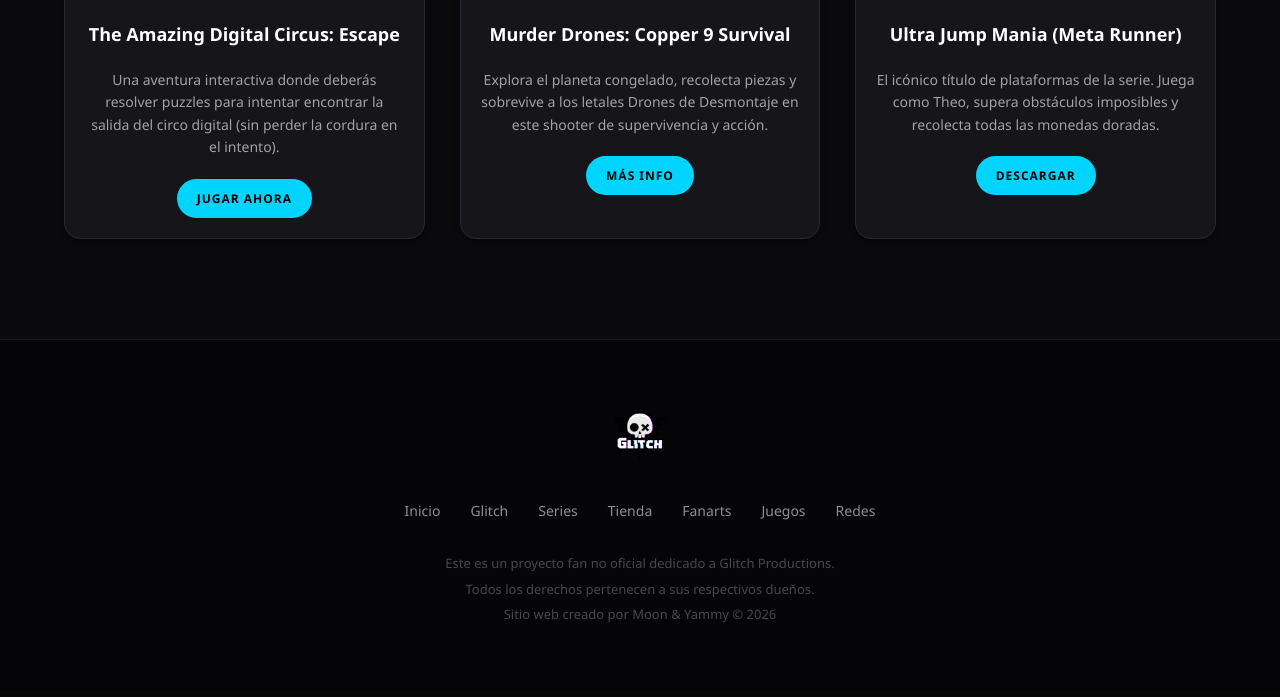
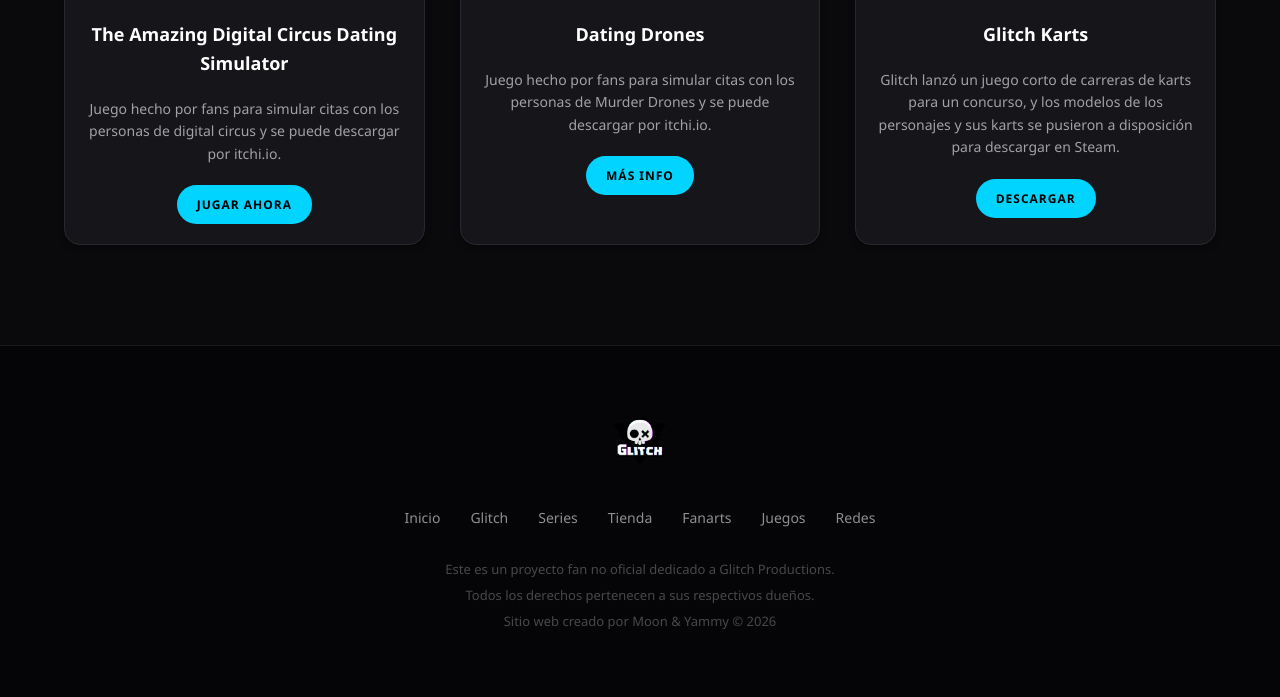
Before and after one commit to moonandlili/GlitchUniverse, a Flask app: page /pages/juegos in a window 1280 px wide. Shown: the part 554-1251 px from the top of the page. Before the commit the page ends 1176 px from the top, so only its background shows below. Run offline with Flask 3, Linux system fonts and the light colour scheme.

Commit message:
Version 1.2.0

```diff
--- a/Templates/pages/juegos.html
+++ b/Templates/pages/juegos.html
@@ -12,27 +12,27 @@
     <div class="cards" style="margin-top: 40px;">
 
         <div class="card">
-            <img src="{{ url_for('static', filename='img/banners/game1.png') }}" alt="Digital Circus Game">
-            <h3>The Amazing Digital Circus: Escape</h3>
-            <p>Una aventura interactiva donde deberás resolver puzzles para intentar encontrar la salida del circo digital (sin perder la cordura en el intento).</p>
+            <img src="https://her-trees.com/thumb/the-amazing-digital-dating-simulator.webp" alt="Digital Circus Game">
+            <h3>The Amazing Digital Circus Dating Simulator</h3>
+            <p>Juego hecho por fans para simular citas con los personas de digital circus y se puede descargar por itchi.io.</p>
             <div style="padding: 0 20px 20px; text-align: center;">
                 <a href="#" class="button" style="padding: 10px 20px; font-size: 12px;">Jugar Ahora</a>
             </div>
         </div>
 
         <div class="card">
-            <img src="{{ url_for('static', filename='img/banners/game2.png') }}" alt="Murder Drones Game">
-            <h3>Murder Drones: Copper 9 Survival</h3>
-            <p>Explora el planeta congelado, recolecta piezas y sobrevive a los letales Drones de Desmontaje en este shooter de supervivencia y acción.</p>
+            <img src="https://external.ffdo24-3.fna.fbcdn.net/emg1/v/t13/7727695602125983983?url=https%3A%2F%2Fencrypted-tbn0.gstatic.com%2Fimages%3Fq%3Dtbn%3AANd9GcSu2qy0s1SLm2tUtmsuXjMBpGhyWrq1s3o3i4c2P0uRhc5i-5CLsU3BQCI%26s%3D10&fb_obo=1&utld=gstatic.com&stp=c0.5000x0.5000f_dst-emg0_p595x310_q75_tt6&_nc_gid=6g3XVwCUNH94WAhRa1TYdQ&_nc_oc=AdqDbv8hweV0HfEsQLSarxdebOcHoiPLYiEapARw8T3CRRM_rUOQdgyNv4g-YWmFf4g&ccb=13-1&oh=06_Q3_BAZ0oFl79C3GAqhKECrB1k6DbfyG7fv8tnLnmNuiOuJf0&oe=6A5C5F47&_nc_sid=c24604" alt="Murder Drones Game">
+            <h3>Dating Drones</h3>
+            <p>Juego hecho por fans para simular citas con los personas de Murder Drones y se puede descargar por itchi.io.</p>
             <div style="padding: 0 20px 20px; text-align: center;">
                 <a href="#" class="button" style="padding: 10px 20px; font-size: 12px;">Más Info</a>
             </div>
         </div>
 
         <div class="card">
-            <img src="{{ url_for('static', filename='img/banners/game1.png') }}" alt="Meta Runner Game">
-            <h3>Ultra Jump Mania (Meta Runner)</h3>
-            <p>El icónico título de plataformas de la serie. Juega como Theo, supera obstáculos imposibles y recolecta todas las monedas doradas.</p>
+            <img src="https://external.ffdo24-3.fna.fbcdn.net/emg1/v/t13/3915332768936251324?url=https%3A%2F%2Fencrypted-tbn0.gstatic.com%2Fimages%3Fq%3Dtbn%3AANd9GcS7NSvK0mrfP-KzuMtZPOwiFx-pwK1kNjOILyUmCboql1ffJhqB-9AoWwM%26s%3D10&fb_obo=1&utld=gstatic.com&stp=c0.5000x0.5000f_dst-emg0_p636x332_q75_tt6&_nc_gid=6g3XVwCUNH94WAhRa1TYdQ&_nc_oc=AdpLArFMcCGITOc_tt7A8eqDNZwR_fGPQrLiWjTJJRRk2dOWQAPvdSWzcX1cdBkT-d0&ccb=13-1&oh=06_Q3_BATCDKy1EiUNrmjp3EaMkSMdXUc5uYcHtPShpGQqaPEx0&oe=6A5C52FB&_nc_sid=c24604" alt="Meta Runner Game">
+            <h3>Glitch Karts</h3>
+            <p>Glitch lanzó un juego corto de carreras de karts para un concurso, y los modelos de los personajes y sus karts se pusieron a disposición para descargar en Steam.</p>
             <div style="padding: 0 20px 20px; text-align: center;">
                 <a href="#" class="button" style="padding: 10px 20px; font-size: 12px;">Descargar</a>
             </div>
--- a/Templates/series/tadc/people/creators/creators.html
+++ b/Templates/series/tadc/people/creators/creators.html
@@ -20,7 +20,7 @@
     <div class="persona" style="background: #111115; border-radius: 16px; border-left: 4px solid #00d4ff; padding: 35px; box-shadow: 0 4px 15px rgba(0,0,0,0.4); text-align: left; display: flex; flex-direction: row; gap: 30px; align-items: flex-start; margin-bottom: 50px;">
 
         <div style="flex-shrink: 0; text-align: center;">
-            <img src="{{ url_for('static', filename='img/people/tadc/gooseworx.png') }}" alt="Gooseworx" style="width: 180px; height: 180px; border-radius: 50%; object-fit: cover; border: 3px solid #00d4ff; box-shadow: 0 0 20px rgba(0, 212, 255, 0.2);">
+            <img src="https://encrypted-tbn0.gstatic.com/images?q=tbn%3AANd9GcRn1hclb5tpzWxD4YvDEsAIT6VgLe6ZMUkqoNYBAf5dUQ&s=10" alt="Gooseworx" style="width: 180px; height: 180px; border-radius: 50%; object-fit: cover; border: 3px solid #00d4ff; box-shadow: 0 0 20px rgba(0, 212, 255, 0.2);">
         </div>
 
         <div style="flex-grow: 1;">
--- a/Templates/series/tadc/people/productores/productores.html
+++ b/Templates/series/tadc/people/productores/productores.html
@@ -26,7 +26,7 @@
         <div class="prod-card" style="background: #111115; border-radius: 16px; border-left: 4px solid #00ffaa; padding: 25px; box-shadow: 0 4px 15px rgba(0,0,0,0.4); text-align: left; display: flex; flex-direction: column; justify-content: space-between; height: 100%;">
             <div>
                 <div style="display: flex; gap: 15px; align-items: center; margin-bottom: 15px;">
-                    <img src="{{ url_for('static', filename='img/people/tadc/kevin_lerdwichagul.png') }}" alt="Kevin Lerdwichagul" style="width: 70px; height: 70px; border-radius: 50%; object-fit: cover; border: 2px solid #00ffaa;">
+                    <img src="https://encrypted-tbn0.gstatic.com/images?q=tbn%3AANd9GcRIVhWu3Zzrdku49ElT-MQhT4ryOGxaaq6trwHdey9MqA&s=10" alt="Kevin Lerdwichagul" style="width: 70px; height: 70px; border-radius: 50%; object-fit: cover; border: 2px solid #00ffaa;">
                     <div>
                         <h2 style="font-size: 20px; color: #fff; margin: 0; font-weight: 700;">Kevin Lerdwichagul</h2>
                         <p style="color: #00ffaa; margin: 0; font-size: 13px; font-weight: 600; text-transform: uppercase;">CEO y Productor Ejecutivo</p>
@@ -41,7 +41,7 @@
         <div class="prod-card" style="background: #111115; border-radius: 16px; border-left: 4px solid #00ffaa; padding: 25px; box-shadow: 0 4px 15px rgba(0,0,0,0.4); text-align: left; display: flex; flex-direction: column; justify-content: space-between; height: 100%;">
             <div>
                 <div style="display: flex; gap: 15px; align-items: center; margin-bottom: 15px;">
-                    <img src="{{ url_for('static', filename='img/people/tadc/luke_lerdwichagul.png') }}" alt="Luke Lerdwichagul" style="width: 70px; height: 70px; border-radius: 50%; object-fit: cover; border: 2px solid #00ffaa;">
+                    <img src="https://static.wikia.nocookie.net/knights-of-guinevere/images/a/a7/Luke_Portrait_Shot.jpg/revision/latest/thumbnail/width/360/height/360?cb=20250118131921" alt="Luke Lerdwichagul" style="width: 70px; height: 70px; border-radius: 50%; object-fit: cover; border: 2px solid #00ffaa;">
                     <div>
                         <h2 style="font-size: 20px; color: #fff; margin: 0; font-weight: 700;">Luke Lerdwichagul</h2>
                         <p style="color: #00ffaa; margin: 0; font-size: 13px; font-weight: 600; text-transform: uppercase;">Director Creativo de Glitch</p>
--- a/Templates/series/tadc/redes.html
+++ b/Templates/series/tadc/redes.html
@@ -6,7 +6,7 @@
 <section class="contenido" style="text-align: center;">
 
     <div style="width: 100%; max-width: 950px; margin: 20px auto; overflow: hidden; border-radius: 16px; box-shadow: 0 4px 15px rgba(0,0,0,0.5);">
-        <img src="{{ url_for('static', filename='img/series/tadc/banner.jpg') }}" alt="Digital Circus Socials Banner" style="width: 100%; height: auto; display: block; object-fit: cover; max-height: 250px;">
+        <img src="https://encrypted-tbn0.gstatic.com/images?q=tbn%3AANd9GcTF5x5shXxGP2rQZxP7kQRG1eXHymZIWLb6VeJknNWpq7adHK_Lsve29Nb_&s=10" alt="Digital Circus Socials Banner" style="width: 100%; height: auto; display: block; object-fit: cover; max-height: 250px;">
     </div>
 
 <div style="display: flex; flex-wrap: wrap; justify-content: center; gap: 10px; max-width: 950px; margin: 0 auto 40px auto; padding: 10px; background: rgba(255, 255, 255, 0.03); border-radius: 30px; border: 1px solid rgba(255, 0, 85, 0.2);">
```
Also changed, not shown: Templates/index.html (+5 -5 lines), Templates/pages/fanarts.html (+9 -9 lines), Templates/series/tadc/people/voice_actors/voice_actors.html (+6 -6 lines).
